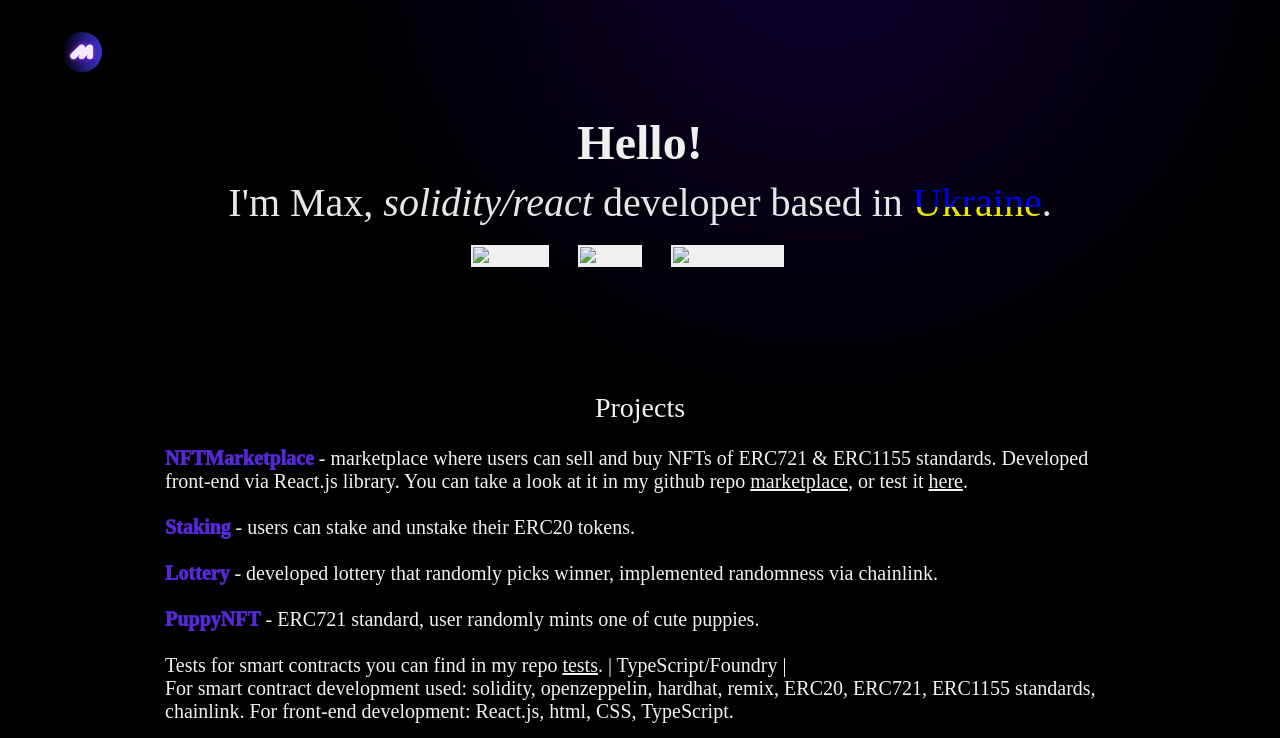
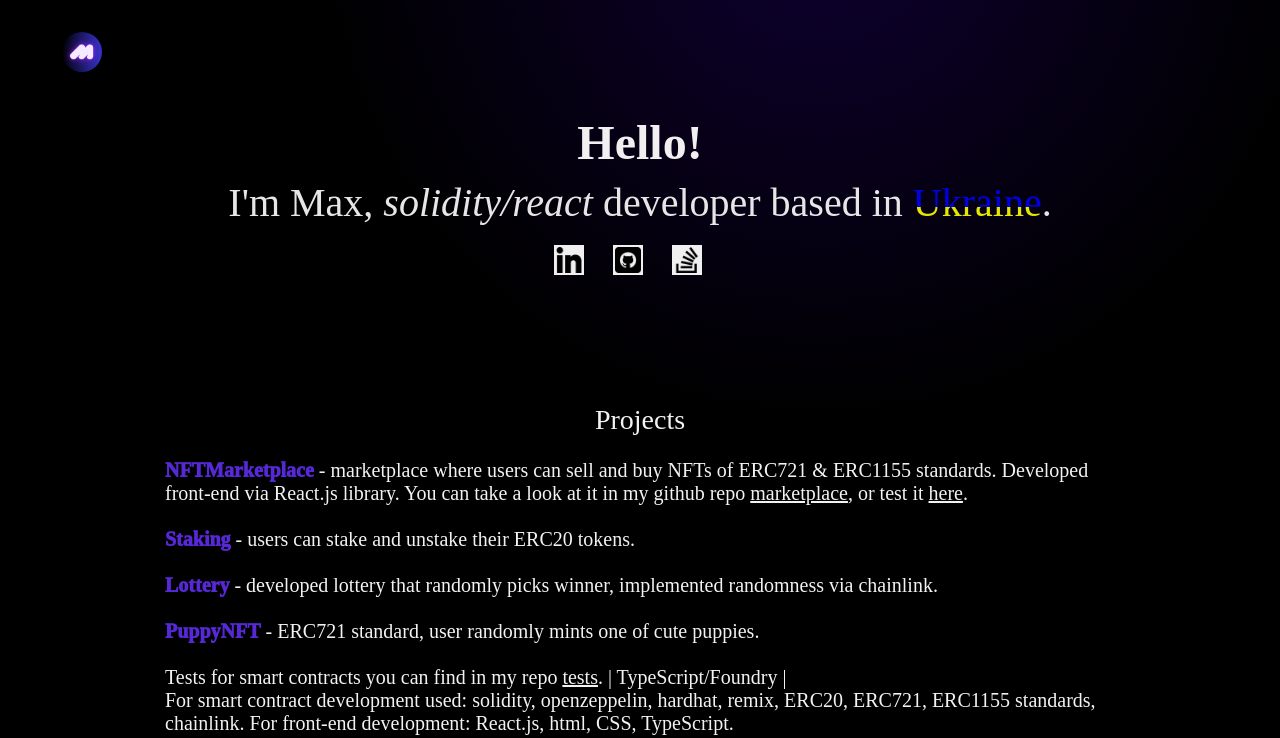
Before and after one commit to MadMaxxx44/portfolio, a website: page index.html in a window 1280 px wide. Shown: the top 738 px of the page. Drawn offline with Linux system fonts and the light colour scheme; the site is published under a folder, as on GitHub Pages, so addresses that start at the root find nothing; a web font is replaced by a local one.

Commit message:
images fixed

```diff
--- a/index.html
+++ b/index.html
@@ -4,7 +4,7 @@
     <meta charset="UTF-8" />
     <meta http-equiv="X-UA-Compatible" content="IE=edge" />
     <meta name="viewport" content="width=device-width, initial-scale=1.0" />
-    <link rel="shortcut icon" href="/images/m.png" type="image/x-icon" />
+    <link rel="shortcut icon" href="./images/m.png" type="image/x-icon" />
     <link rel="preconnect" href="https://fonts.googleapis.com" />
     <link rel="preconnect" href="https://fonts.gstatic.com" crossorigin />
     <link
@@ -31,17 +31,17 @@
           </span>
         </p>
         <a href="https://www.linkedin.com/in/max-a-772a2122a/" target="_blank"
-          ><img class="icon" src="/images/linkedin.png" alt="Linkedin"
+          ><img class="icon" src="./images/linkedin.png" alt="Linkedin"
         /></a>
         <a href="https://github.com/MadMaxxx44" target="_blank"
-          ><img class="icon" src="/images/github.png" alt="Github"
+          ><img class="icon" src="./images/github.png" alt="Github"
         /></a>
         <a
           href="https://stackoverflow.com/users/18125566/petr-galushkin"
           target="_blank"
           ><img
             class="icon"
-            src="/images/stack-overflow.png"
+            src="./images/stack-overflow.png"
             alt="Stackoverflow"
         /></a>
       </section>
```
